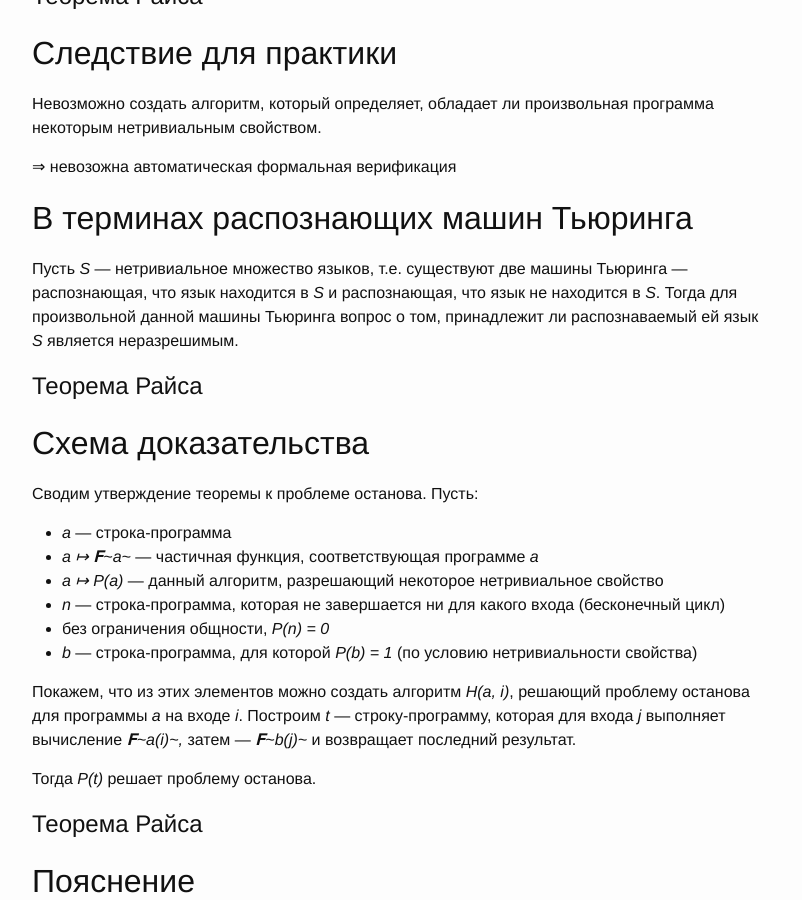
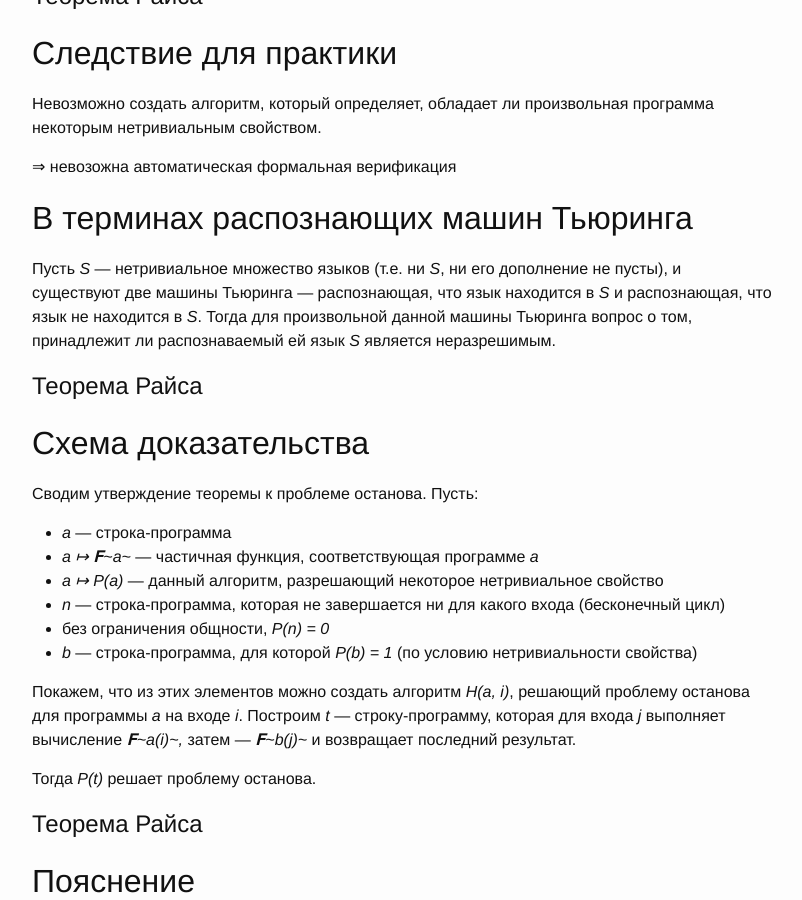
Before and after one commit to maxxk/formal-models, a Jekyll site: the page built from presentations/04-Logics.md, in a window 1280 px wide and 900 px high, scrolled down 1860 px. Shown: the whole window, without its empty margins (238-1040 px from the left). Built offline with Jekyll 4.4.1, drawn with Linux system fonts in a browser that asks for light colours; our own code applies the rules of GitHub Pages for plain Markdown files.

Commit message:
04 Logics 2021

```diff
--- a/presentations/04-Logics.html
+++ b/presentations/04-Logics.html
@@ -52,7 +52,7 @@
 <p>Невозможно создать алгоритм, который определяет, обладает ли произвольная программа некоторым нетривиальным свойством.</p>
 <p>⇒ невозожна автоматическая формальная верификация</p>
 <h2 id="в-терминах-распознающих-машин-тьюринга">В терминах распознающих машин Тьюринга</h2>
-<p>Пусть <em>S</em> — нетривиальное множество языков, т.е. существуют две машины Тьюринга — распознающая, что язык находится в <em>S</em> и распознающая, что язык не находится в <em>S</em>. Тогда для произвольной данной машины Тьюринга вопрос о том, принадлежит ли распознаваемый ей язык <em>S</em> является неразрешимым.</p>
+<p>Пусть <em>S</em> — нетривиальное множество языков (т.е. ни *S*, ни его дополнение не пусты), и существуют две машины Тьюринга — распознающая, что язык находится в <em>S</em> и распознающая, что язык не находится в <em>S</em>. Тогда для произвольной данной машины Тьюринга вопрос о том, принадлежит ли распознаваемый ей язык <em>S</em> является неразрешимым.</p>
 </section><div><a class="slider-prev" href="#теорема-райса-о-неразрешимости-нетривиальных-свойств-частичных-функций"></a><a class="slider-next" href="#теорема-райса-1"></a></div>
 <section id="теорема-райса-1" class="slide level1">
 <h1>Теорема Райса</h1>
--- a/presentations/04-Logics.md
+++ b/presentations/04-Logics.md
@@ -43,7 +43,7 @@ maxim.krivchikov@gmail.com
 ⇒ невозожна автоматическая формальная верификация
 
 ## В терминах распознающих машин Тьюринга
-Пусть *S* — нетривиальное множество языков, т.е. существуют две машины Тьюринга — распознающая, что язык находится в *S* и распознающая, что язык не находится в *S*. Тогда для произвольной данной машины Тьюринга вопрос о том, принадлежит ли распознаваемый ей язык *S* является неразрешимым.
+Пусть *S* — нетривиальное множество языков (т.е. ни *S*, ни его дополнение не пусты), и существуют две машины Тьюринга — распознающая, что язык находится в *S* и распознающая, что язык не находится в *S*. Тогда для произвольной данной машины Тьюринга вопрос о том, принадлежит ли распознаваемый ей язык *S* является неразрешимым.
 
 # Теорема Райса
 ## Схема доказательства
```
Also changed, not shown: index.md (+4 -3 lines).
